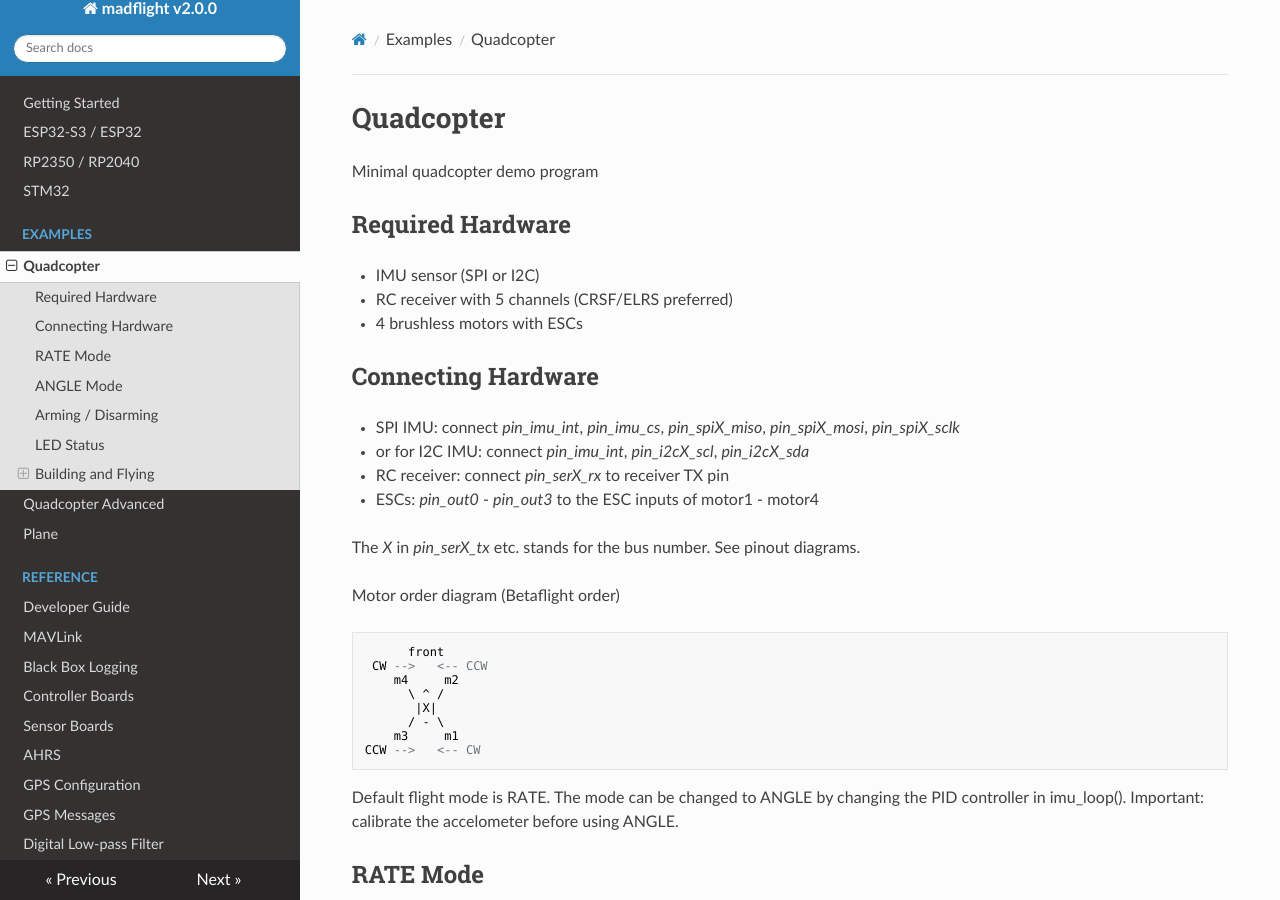
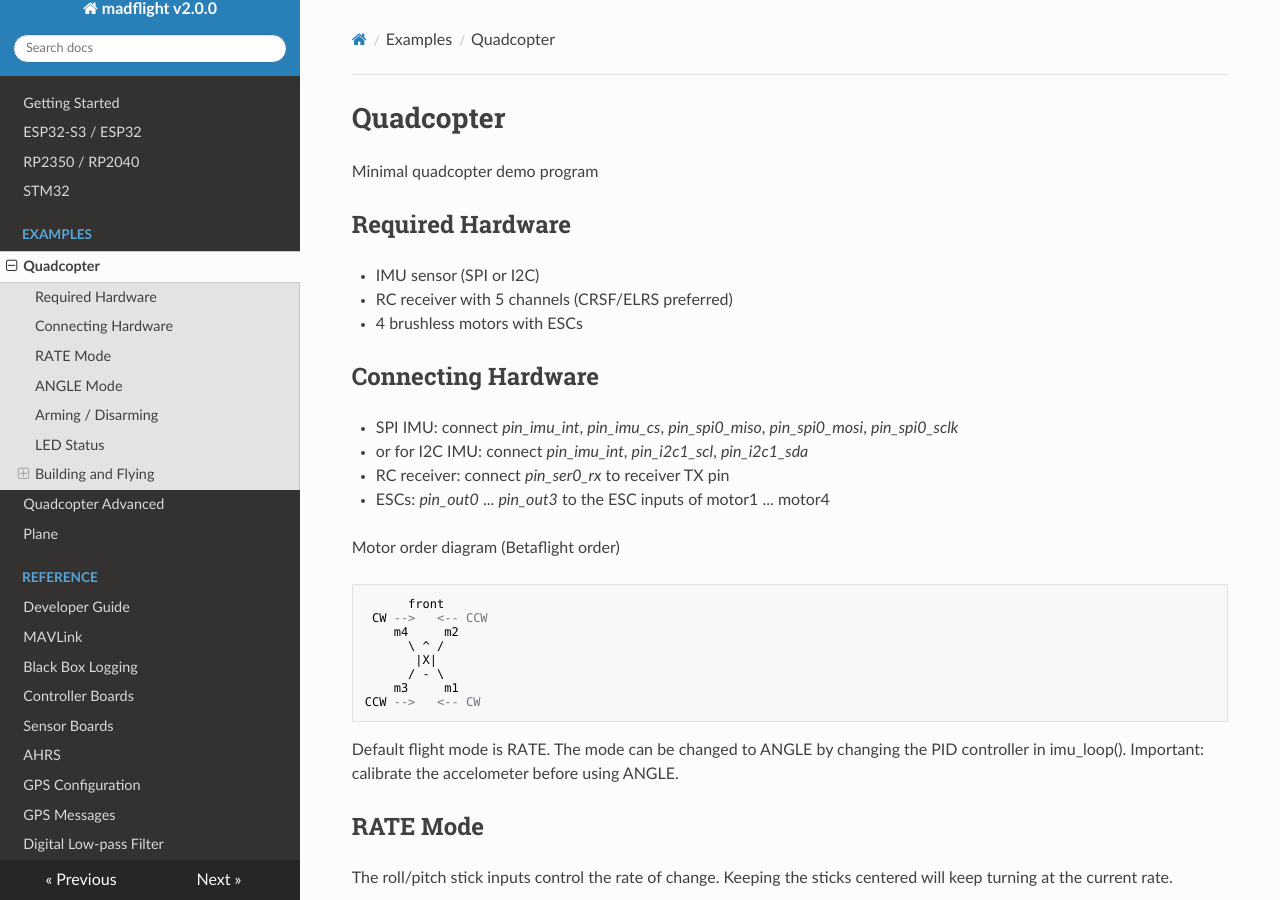
Before and after one commit to qqqlab/madflight-docs, an MkDocs documentation site: the page built from docs/Example-Quadcopter.md, in a window 1280 px wide and 900 px high. Built offline with MkDocs 1.6.1, drawn with Linux system fonts in a browser that asks for light colours; nearby versions of some CDN libraries.

Commit message:
Update Example-Quadcopter.md

```diff
--- a/docs/Example-Quadcopter.md
+++ b/docs/Example-Quadcopter.md
@@ -10,12 +10,10 @@
 
 ## Connecting Hardware
 
-- SPI IMU: connect _pin_imu_int_, _pin_imu_cs_, _pin_spiX_miso_, _pin_spiX_mosi_, _pin_spiX_sclk_
-- or for I2C IMU: connect _pin_imu_int_, _pin_i2cX_scl_, _pin_i2cX_sda_
-- RC receiver: connect _pin_serX_rx_ to receiver TX pin
-- ESCs: _pin_out0_ - _pin_out3_ to the ESC inputs of motor1 - motor4
-
-The _X_ in _pin_serX_tx_ etc. stands for the bus number. See pinout diagrams.
+- SPI IMU: connect _pin_imu_int_, _pin_imu_cs_, _pin_spi0_miso_, _pin_spi0_mosi_, _pin_spi0_sclk_
+- or for I2C IMU: connect _pin_imu_int_, _pin_i2c1_scl_, _pin_i2c1_sda_
+- RC receiver: connect _pin_ser0_rx_ to receiver TX pin
+- ESCs: _pin_out0_ ... _pin_out3_ to the ESC inputs of motor1 ... motor4
 
 Motor order diagram (Betaflight order)
 
```
